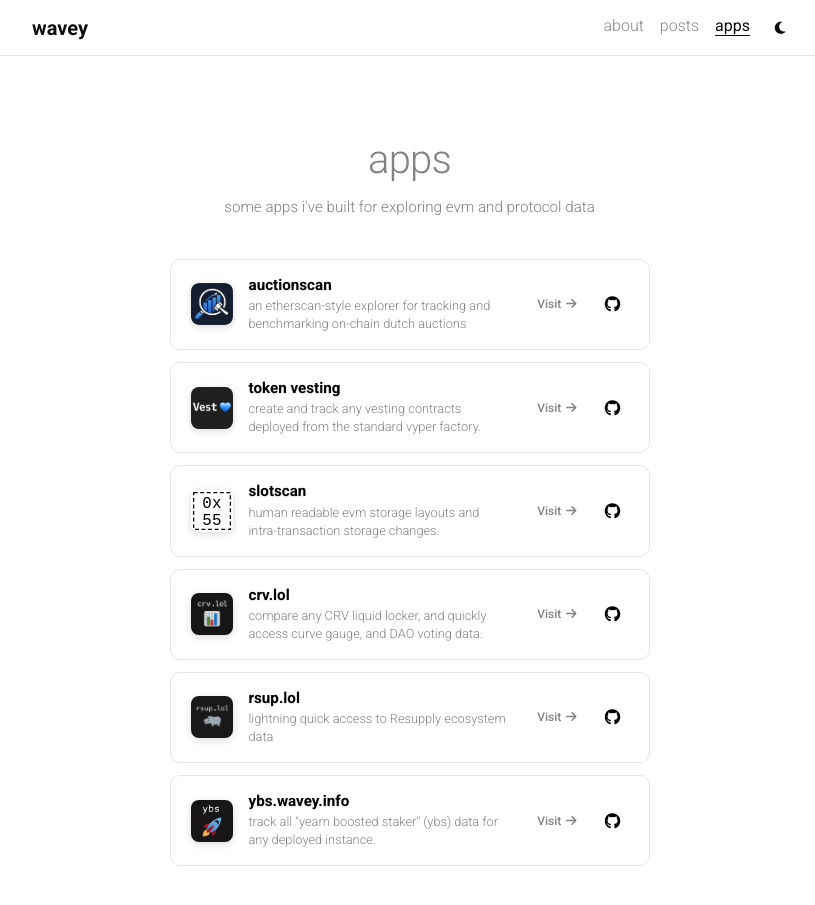
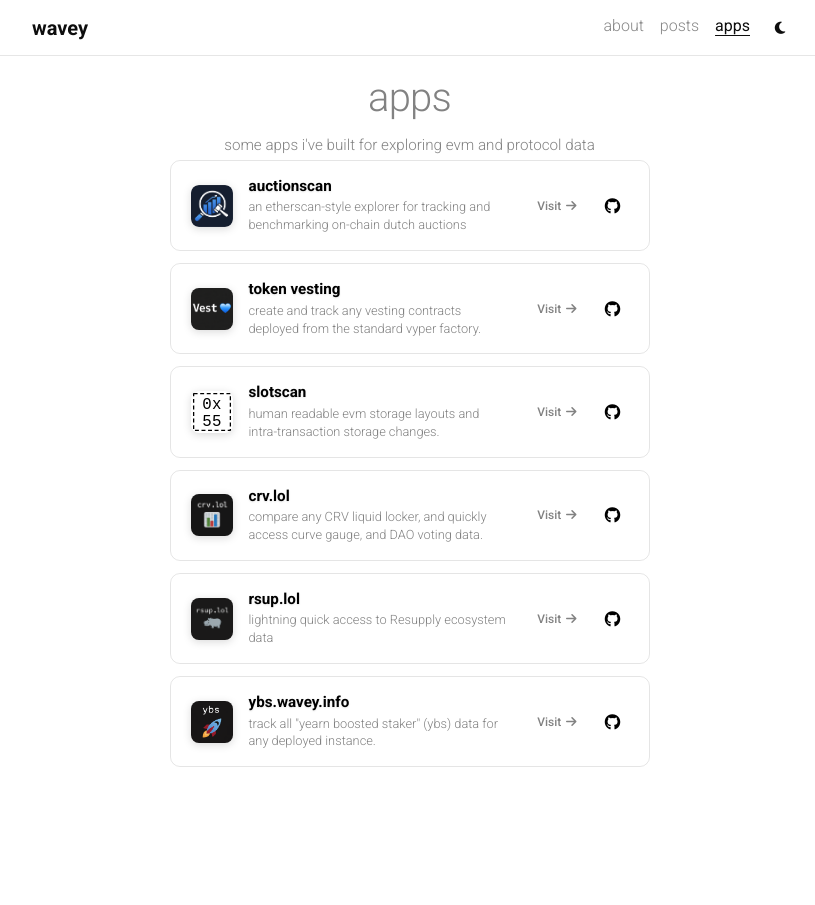
Before and after one commit to wavey0x/wavey0x.github.io, a Jekyll site: the page built from _pages/apps.md, in a window 1280 px wide and 936 px high. Shown: the top 905 px of the window, without its empty margins (223-1038 px from the left). Built offline with Jekyll 4.4.1, drawn with Linux system fonts in a browser that asks for light colours; comment, search, counter and statistics services are not loaded; a style sheet for code colours, icons or effects is not loaded.

Commit message:
nav bar fix

```diff
--- a/_layouts/default.html
+++ b/_layouts/default.html
@@ -16,7 +16,7 @@
     {%- include header.html %}
 
     <!-- Content -->
-    <div class="container mt-5">
+    <div class="container mt-3">
       {% if page.toc and page.toc.sidebar %}
         {% if page.toc.sidebar == "right" %}
         <div class="row">
--- a/_pages/apps.md
+++ b/_pages/apps.md
@@ -44,7 +44,7 @@
 <style>
 .apps-header {
   text-align: center;
-  padding: 2rem 0 2.5rem 0;
+  padding: 0.125rem 0 0.2rem 0;
 }
 
 .apps-header h1 {
--- a/_sass/_base.scss
+++ b/_sass/_base.scss
@@ -233,6 +233,30 @@
   opacity: 0.95;
 }
 
+// Mobile nav menu - solid background to prevent overlap issues
+@media (max-width: 575.98px) {
+  .navbar {
+    height: auto;
+    min-height: 56px;
+  }
+
+  .navbar-collapse {
+    position: absolute;
+    right: 1rem;
+    top: 100%;
+    background-color: var(--global-bg-color);
+    border: 1px solid var(--global-divider-color);
+    margin-top: 0.5rem;
+    padding: 0.5rem 1rem;
+    border-radius: 8px;
+    width: auto;
+
+    .navbar-nav {
+      align-items: flex-end;
+    }
+  }
+}
+
 .navbar .dropdown-menu {
   background-color: var(--global-bg-color);
   border: 1px solid var(--global-divider-color);
@@ -359,6 +383,14 @@
 
 #light-toggle,
 #light-toggle-mobile {
+  // Browser resets for WebKit/Blink (fixes Brave mobile square outline)
+  -webkit-appearance: none;
+  -moz-appearance: none;
+  appearance: none;
+  -webkit-tap-highlight-color: transparent;
+  outline: none;
+  box-sizing: border-box;
+
   padding: 0;
   background-color: transparent;
   color: var(--global-text-color);
@@ -534,8 +566,8 @@
 .header-bar {
   border-bottom: 1px solid var(--global-divider-color);
   text-align: center;
-  padding-top: 2rem;
-  padding-bottom: 3rem;
+  padding-top: 0.125rem;
+  padding-bottom: 0.2rem;
 
   h1 {
     color: var(--global-theme-color);
```
